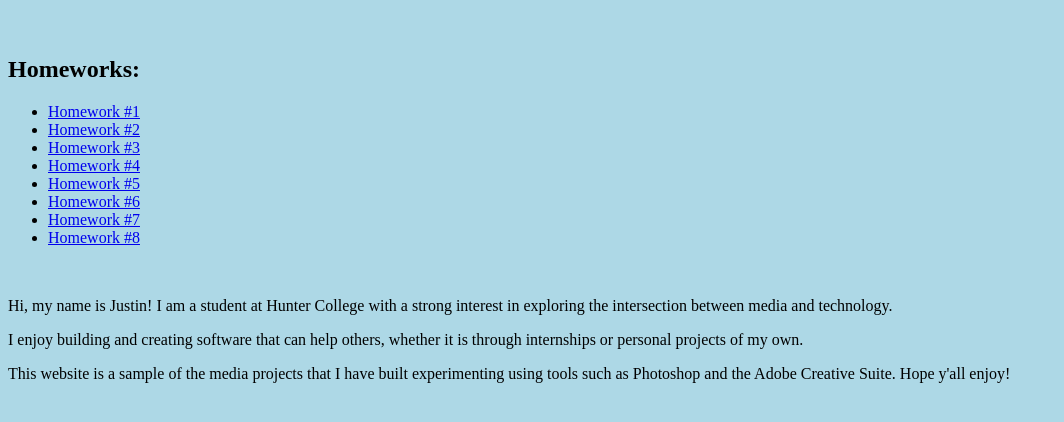
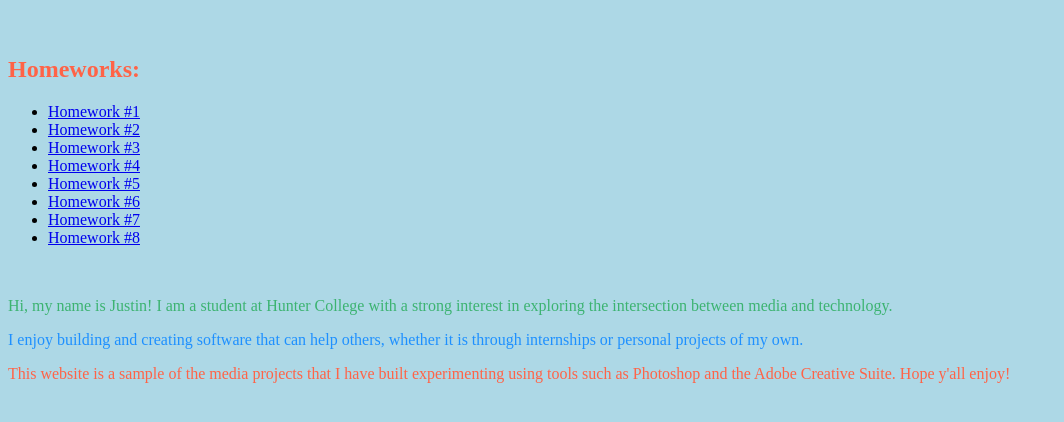
Before and after one commit to Justin5802/mediaproject, a plain HTML site: page index.html in a window 1280 px wide. Shown: the part 48-470 px from the top of the page, without its empty margins (0-1064 px from the left). Drawn offline with Linux system fonts and the light colour scheme.

Commit message:
Updated website with further CSS elements

```diff
--- a/index.html
+++ b/index.html
@@ -10,7 +10,7 @@
   <body>
      <h1 style="color:red; align:center;">Justin Chu</h1>
 <br>
-<h2>Homeworks:</h2>
+<h2 style="color:Tomato;" >Homeworks:</h2>
 <ul>
 <li><a href="./html/homework1.html">Homework #1</a></li>
 <li><a href="./html/homework2.html">Homework #2</a></li>
@@ -22,8 +22,8 @@
 <li><a href="./html/homework8.html">Homework #8</a></li>
 </ul>
 <br>
-<p>Hi, my name is Justin! I am a student at Hunter College with a strong interest in exploring the intersection between media and technology.</p>
-<p>I enjoy building and creating software that can help others, whether it is through internships or personal projects of my own.</p>
-<p>This website is a sample of the media projects that I have built experimenting using tools such as Photoshop and the Adobe Creative Suite. Hope y'all enjoy!</p>
+<p style="color:MediumSeaGreen;">Hi, my name is Justin! I am a student at Hunter College with a strong interest in exploring the intersection between media and technology.</p>
+<p style="color:DodgerBlue;">I enjoy building and creating software that can help others, whether it is through internships or personal projects of my own.</p>
+<p style="color:Tomato;">This website is a sample of the media projects that I have built experimenting using tools such as Photoshop and the Adobe Creative Suite. Hope y'all enjoy!</p>
   </body>
 </html>
```
